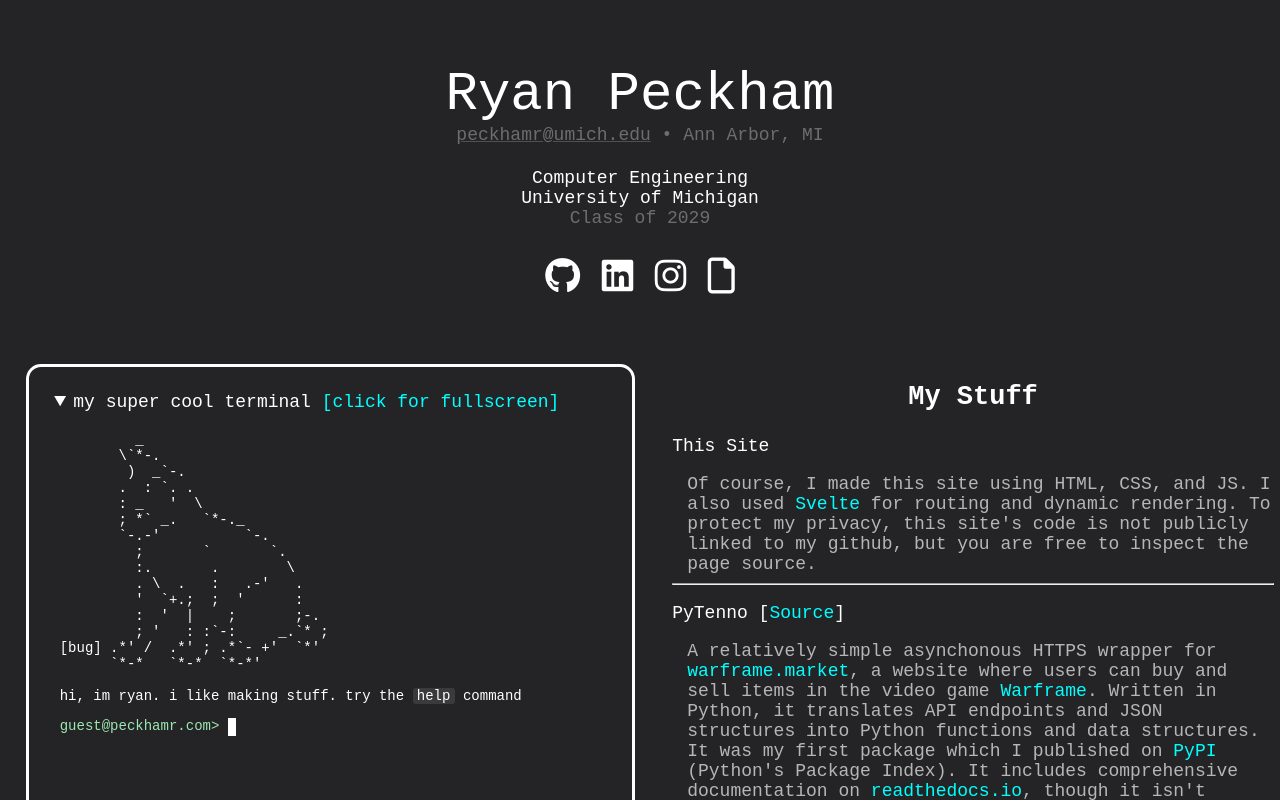
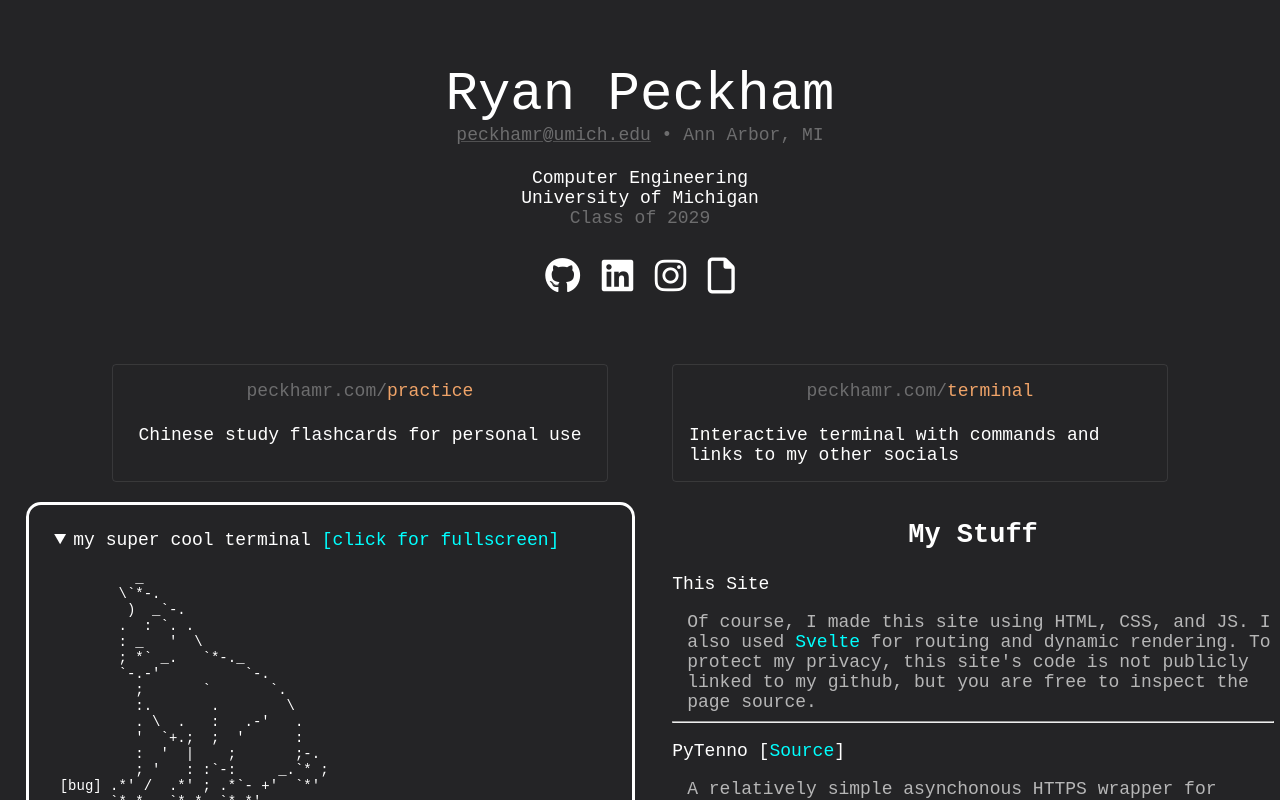
Before and after one commit to statikana/peckhamr.com, a SvelteKit app: page / in a window 1280 px wide. Shown: the top 800 px of the page. Built offline with nearby package versions, Linux system fonts and the light colour scheme.

Commit message:
add chips on main screen

```diff
--- a/src/routes/+page.svelte
+++ b/src/routes/+page.svelte
@@ -51,6 +51,25 @@
         </div>
     </div>
 
+    <!-- chips to other links -->
+    <section class="link-chips">
+        <div class="link-chip" onclick={() => document.location='/practice'}>
+            <div class="chip-link">
+                <span style="color:#fff5">peckhamr.com/</span><span style="color:#efa368">practice</span>
+            </div>
+            <div class="chip-desc">
+                Chinese study flashcards for personal use
+            </div>
+        </div>
+        <div class="link-chip" onclick={() => document.location='/terminal'}>
+            <div class="chip-link" >
+                <span style="color:#fff5">peckhamr.com/</span><span style="color:#efa368">terminal</span>
+            </div>
+            <div class="chip-desc">
+                Interactive terminal with commands and links to my other socials
+            </div>
+        </div>
+    </section>
     <!-- inner stuff -->
     <div class="row-shell">
         <!-- terminal -->
@@ -253,6 +272,48 @@
         font-size: 1em;
     }
 
+    .link-chips {
+        display: flex;
+        flex-direction: row;
+        justify-content: center;
+        padding-left: 5rem;
+        padding-right: 5rem;
+    }
+
+    .link-chip {
+        flex: 1;
+        border: 1px solid #ffffff18;
+        border-radius: 4px;
+        padding: 1rem;
+        margin-bottom: 1.25rem;
+        margin-left: 2rem;
+        margin-right: 2rem;
+        position: relative;
+        text-justify: center;
+
+        display: flex;
+        flex-direction: column;
+        align-items: center;
+
+        transition: box-shadow 0.3s ease;
+
+    }
+
+    .link-chip:hover {
+        cursor: pointer;
+
+        box-shadow: 0 0 5px 4px #fff;
+    }
+
+    .chip-link {
+
+    }
+
+    .chip-desc {
+        color: #fff;
+        padding-top: 1.5rem;
+    }
+
     /* change to vertical layout with mobile (>=768px width ig) */
     @media (max-width: 768px) {
         .row-shell {
--- a/src/routes/practice/+page.svelte
+++ b/src/routes/practice/+page.svelte
@@ -266,6 +266,7 @@ onMount(() => {
         {/if}
 
         <div class="sub-label">upload local</div>
+
         <div class="drop-zone" class:drag-active={dragOver}
             ondrop={(e) => { e.preventDefault(); dragOver = false; if (e.dataTransfer?.files) loadLocalFiles(e.dataTransfer.files); }}
             ondragover={(e) => { e.preventDefault(); dragOver = true; }}
```
Also changed, not shown: src/routes/+layout.js (line endings or trailing spaces), 16 other files (tests, documents, lock files or other folders).
